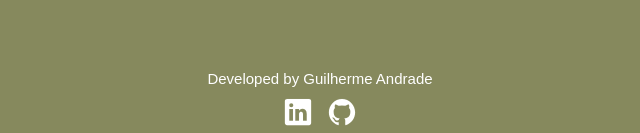
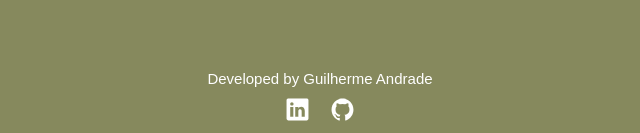
Before and after one commit to guilhermesandrade/Landing-pages, a plain HTML site: page initial.html in a window 1280 px wide. Shown: the part 664-797 px from the top of the page, 320-960 px from the left. Drawn offline with nearby package versions, Linux system fonts and the light colour scheme; a web font is replaced by a local one.

Commit message:
changes 4 (social links create)

```diff
--- a/initial.css
+++ b/initial.css
@@ -83,12 +83,33 @@ transition:0.3s;
 
 footer{
 
+  display: flex;
+  flex-direction: column;
+  justify-content: center;
+  align-items: center;
   font-size: 15px;
   font-weight: 300;
   text-align: center;
 }
-ion-icon{
-  padding:10px 5px 0px;
-  width: 30px;
-  height:30px;
+
+#social{
+  display: flex;
+  align-items: center;
+  justify-content: center;
+ font-size: 25px;
 }
+
+#social a{
+display: flex;
+  align-items: center;
+  justify-content: center;
+padding: 10px;
+
+  transition:0.3s;
+  border-radius: 50%;
+}
+
+#social a:hover{
+
+background:rgba(255, 255, 255, 0.1) ;
+}
--- a/initial.html
+++ b/initial.html
@@ -56,15 +56,15 @@
 
       <footer>
         Developed by Guilherme Andrade
-        <div>
+      </footer>
+      <div id="social">
           <a href="https://www.linkedin.com/in/guilhermesandradee/" target="_blank">
         <ion-icon  name="logo-linkedin"></ion-icon>
         </a>
         <a href="https://github.com/guilhermesandrade" target="_blank">
         <ion-icon  name="logo-github"></ion-icon>
         </a>
-    </div>
-      </footer>
+        </div>
     </div>
 
 
```
